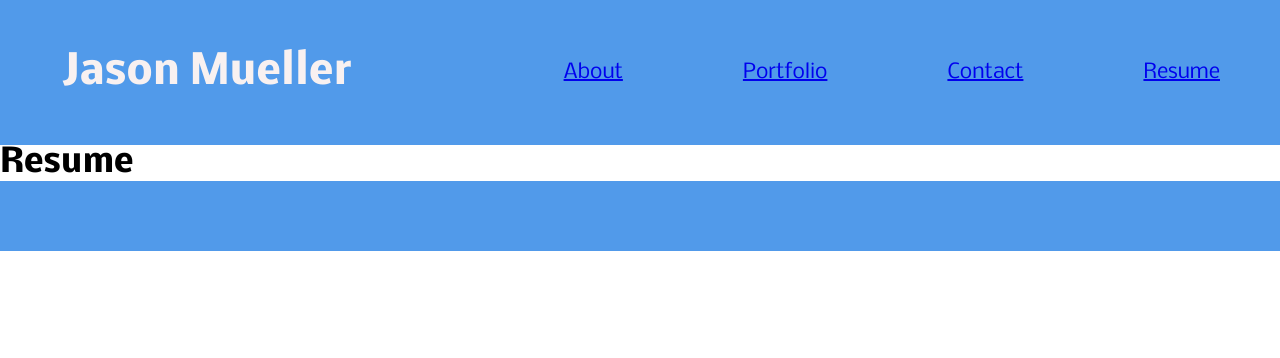
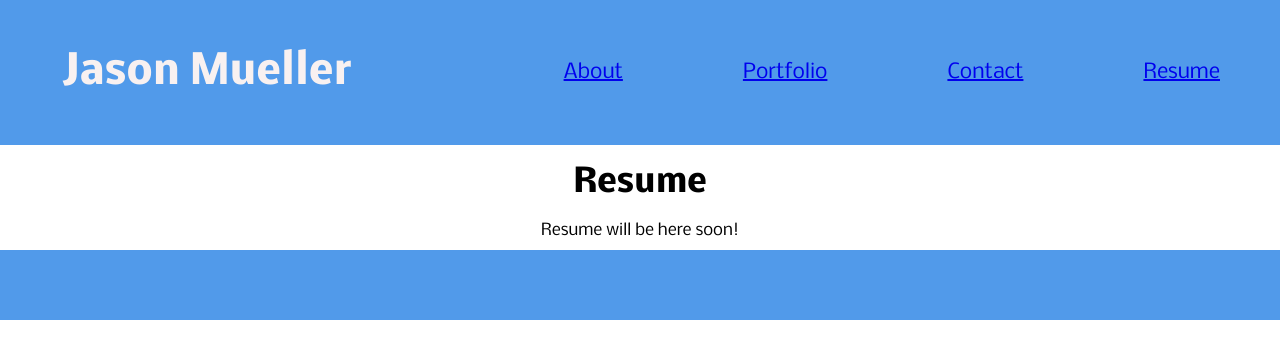
Before and after one commit to Jmuel9999/challenge20--react-porfolio, a React (Create React App) app: page /Resume in a window 1280 px wide. Shown: the top 358 px of the page. Built offline with nearby package versions, Linux system fonts and the light colour scheme; the HTML template or start-up script is replaced by a standard one; a web font is replaced by a local one.

Commit message:
Resume section complete

```diff
--- a/src/components/Contact/Contact.jsx
+++ b/src/components/Contact/Contact.jsx
@@ -7,7 +7,7 @@ export default function Contact() {
             <div className="contactContainer">
 
                 <form className="contactForm">
-                    <p>Reach out to me!</p>
+                    <h1>Reach out to me!</h1>
                     <div className="inputField">
                         <label className="inputName" for="name">Name:</label>
                         <input type="text" id="name" placeholder="Enter your name here."></input>
--- a/src/components/Resume/Resume.jsx
+++ b/src/components/Resume/Resume.jsx
@@ -4,7 +4,12 @@ export default function Contact() {
 
     return (
         <div className="resume">
-            <h1>Resume</h1>
+            <div>
+                <h1 className="resumeH1">Resume</h1>
+            </div>
+            <div>
+                <p className="resumeText">Resume will be here soon!</p>
+            </div>
         </div>
     )
 }
--- a/src/components/Resume/resume.scss
+++ b/src/components/Resume/resume.scss
@@ -0,0 +1,13 @@
+.resume {
+    display: flex;
+    flex-direction: column;
+    align-items: center;
+}
+
+.resumeH1 {
+    margin: 20px;
+}
+
+.resumeText {
+    padding-bottom: 10px;
+}
```
